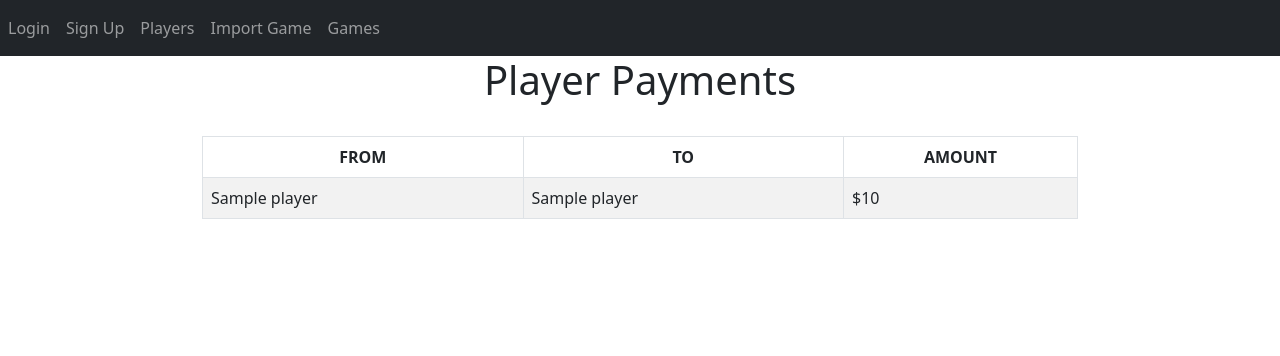
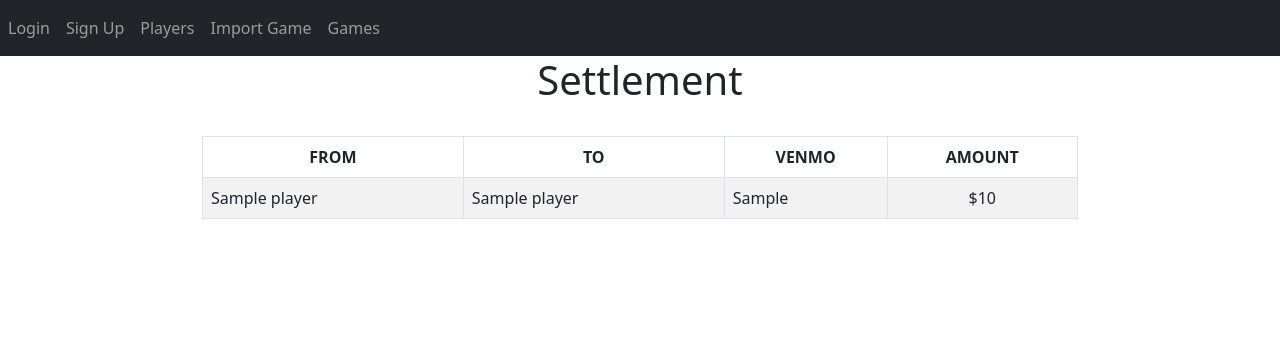
Before and after one commit to mmuoio/poker-manager, a Flask app: page /payout?game_id=1 in a window 1280 px wide. Shown: the top 356 px of the page. Run offline with Flask 2, Linux system fonts and the light colour scheme; tables that the repository leaves empty hold one stand-in row (values such as "Sample post"); some libraries are stand-ins or nearby versions.

Commit message:
Added venmo name to settlement page

```diff
--- a/website/templates/payout.html
+++ b/website/templates/payout.html
@@ -1,11 +1,11 @@
 {% extends "base.html" %}
-{% block title %}Player Payments{% endblock %}
+{% block title %}Settlement{% endblock %}
 
 {% block content %}
 <link rel="stylesheet" href="https://cdn.datatables.net/1.10.22/css/dataTables.bootstrap4.min.css"/>
 <script src="https://cdn.datatables.net/1.10.22/js/jquery.dataTables.min.js"></script>
 
-<h1 align="center">Player Payments</h1>
+<h1 align="center">Settlement</h1>
 
 <br/>
 <table class="table table-striped table-hover table-bordered" id="payoutTable">
@@ -13,6 +13,7 @@
 	  <tr>
 		<th scope="col" style="text-align:center">FROM</th>
 		<th scope="col" style="text-align:center">TO</th>
+		<th scope="col" style="text-align:center">VENMO</th>
 		<th scope="col" style="text-align:center">AMOUNT</th>
 	  </tr>
 	</thead>
@@ -25,12 +26,17 @@
 				{% endif %}
 			{% endfor %}
 			</td>
-		<td>{% for player in players %}
-			{% if player['id'] == payment.payee %}
-			{{ player.name }}
-			{% endif %}
-		{% endfor %}</td>
-		<td>${{ payment.amount }}</td>
+			<td>{% for player in players %}
+				{% if player['id'] == payment.payee %}
+				{{ player.name }}
+				{% endif %}
+			{% endfor %}</td>
+			<td>{% for player in players %}
+				{% if player['id'] == payment.payee %}
+				{{ player.venmo}}
+				{% endif %}
+			{% endfor %}</td>
+		<td align="center">${{ payment.amount }}</td>
 	  </tr>
 	  {% endfor %}
 	</tbody>
```
